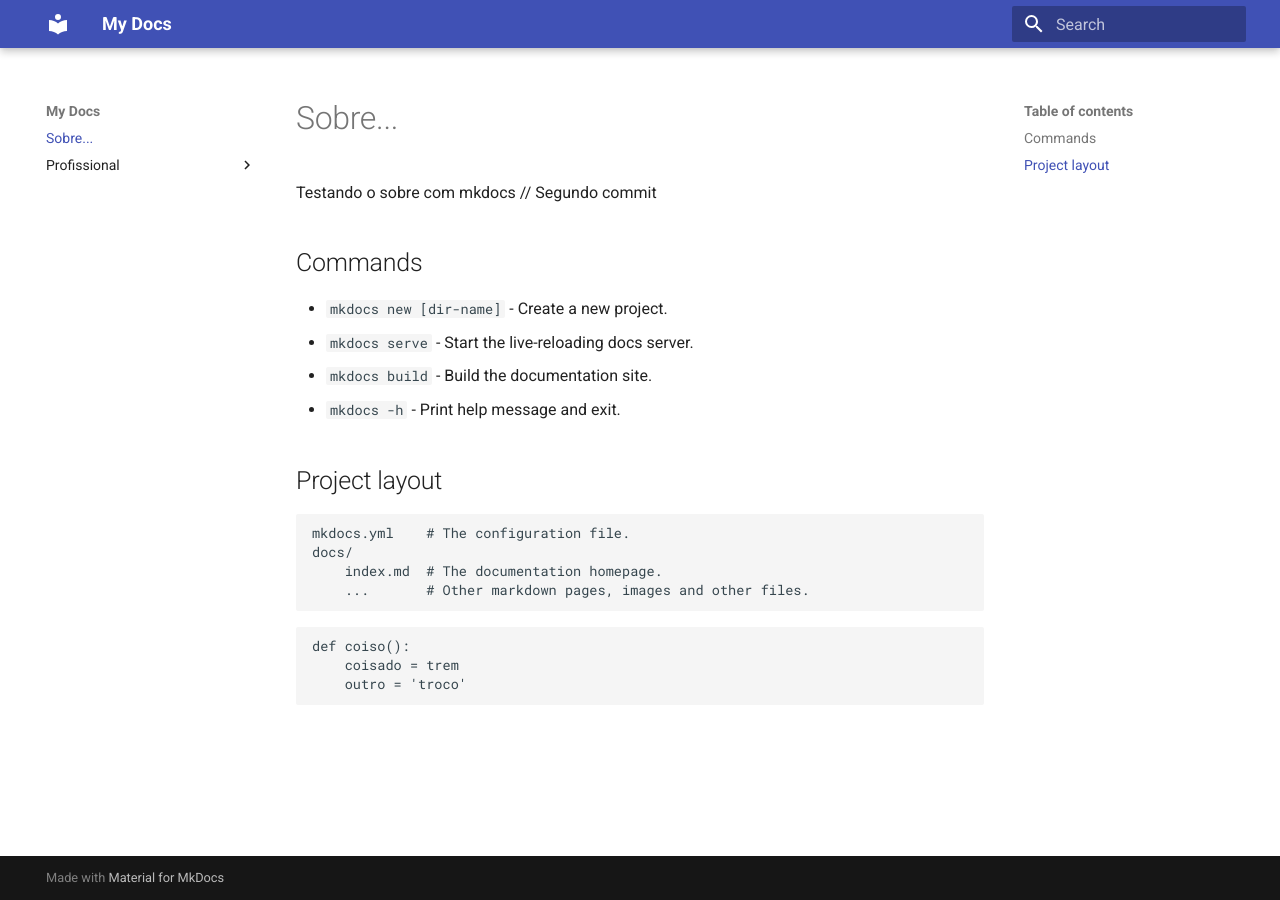
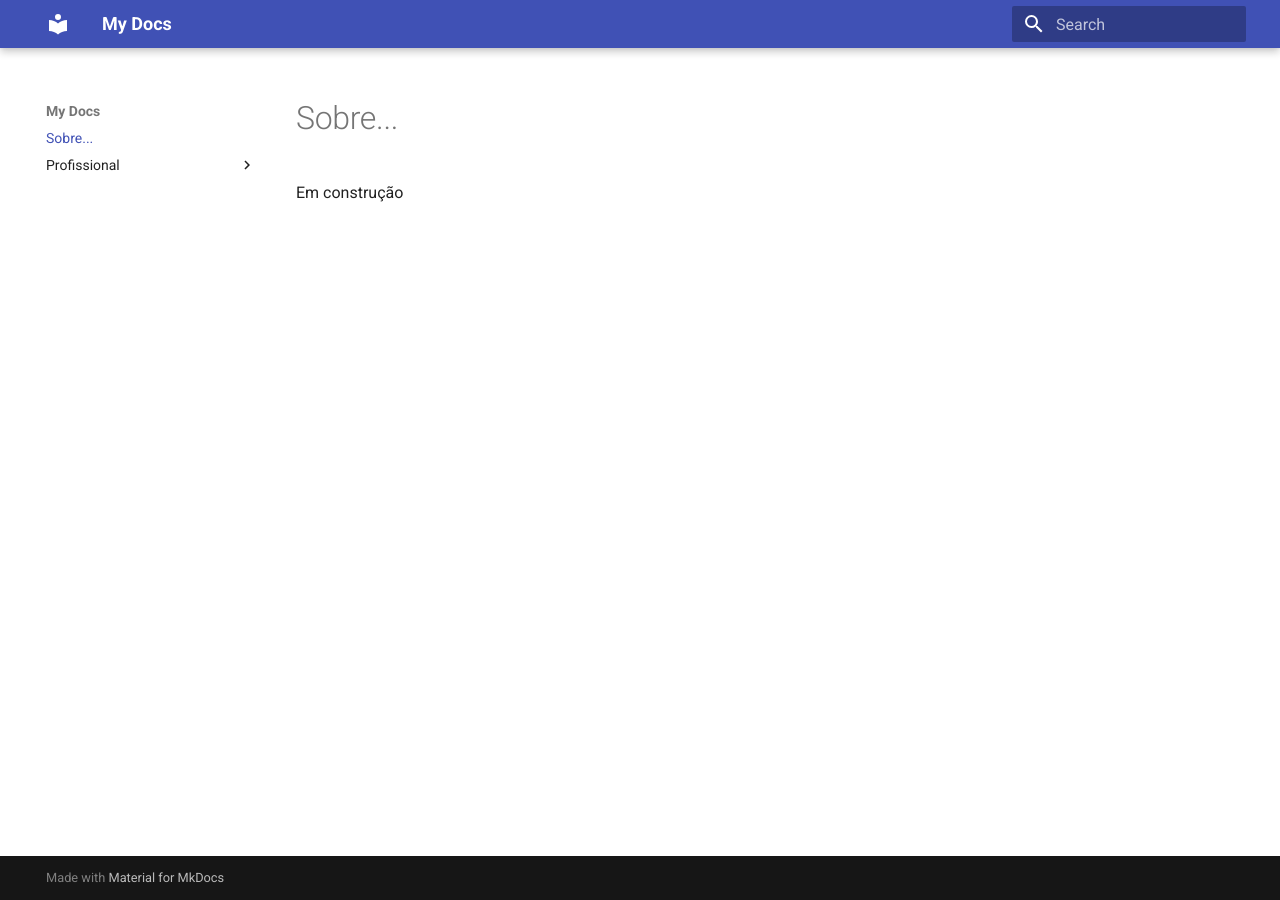
Before and after one commit to VitoUtopico/VitoUtopico.github.io, an MkDocs documentation site: the page built from docs/index.md, in a window 1280 px wide. Built offline with MkDocs 1.6.1 and Material for MkDocs 9.7.7, drawn with Linux system fonts in a browser that asks for light colours.

Commit message:
Limpando página inicial

````diff
--- a/docs/index.md
+++ b/docs/index.md
@@ -1,23 +1,3 @@
 # Sobre...
 
-Testando o sobre com mkdocs // Segundo commit
-
-## Commands
-
-* `mkdocs new [dir-name]` - Create a new project.
-* `mkdocs serve` - Start the live-reloading docs server.
-* `mkdocs build` - Build the documentation site.
-* `mkdocs -h` - Print help message and exit.
-
-## Project layout
-
-    mkdocs.yml    # The configuration file.
-    docs/
-        index.md  # The documentation homepage.
-        ...       # Other markdown pages, images and other files.
-
-```{.py linenums=1}
-def coiso():
-    coisado = trem
-    outro = 'troco'
-```
+Em construção
````
